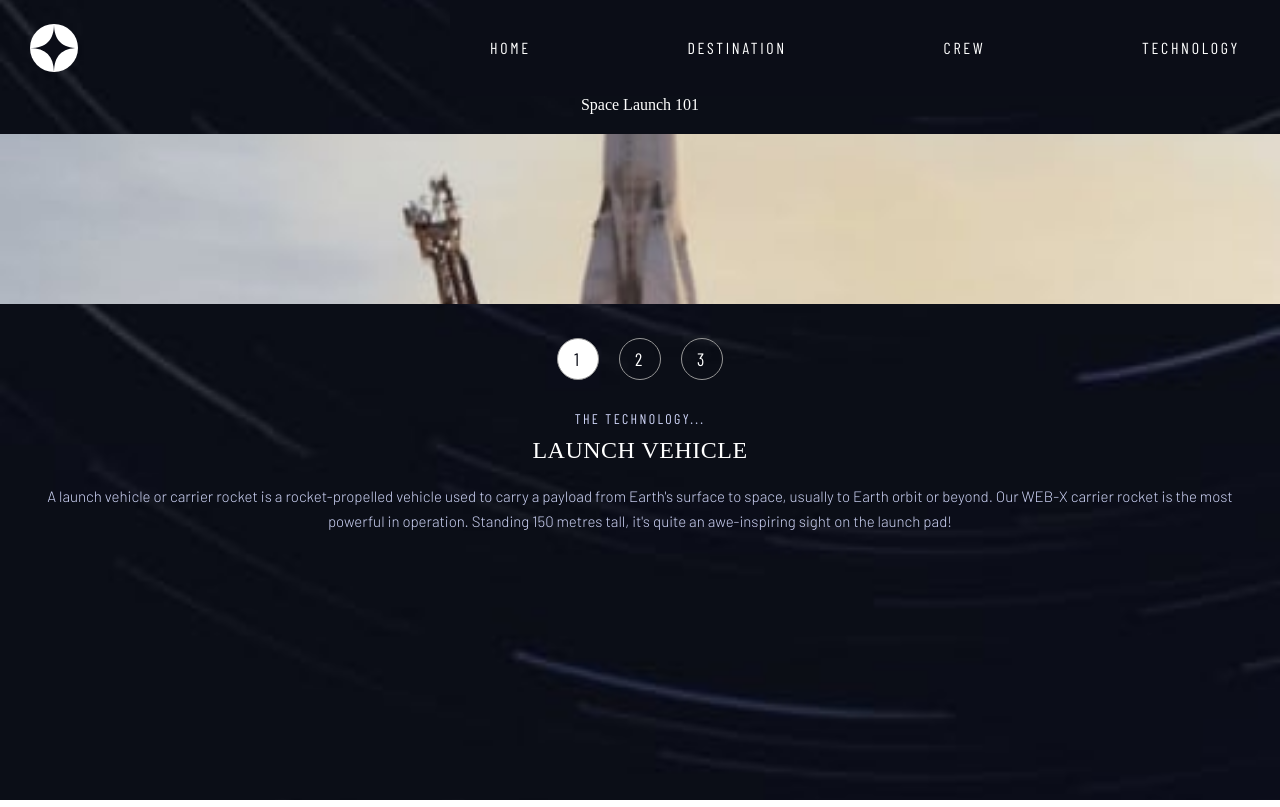
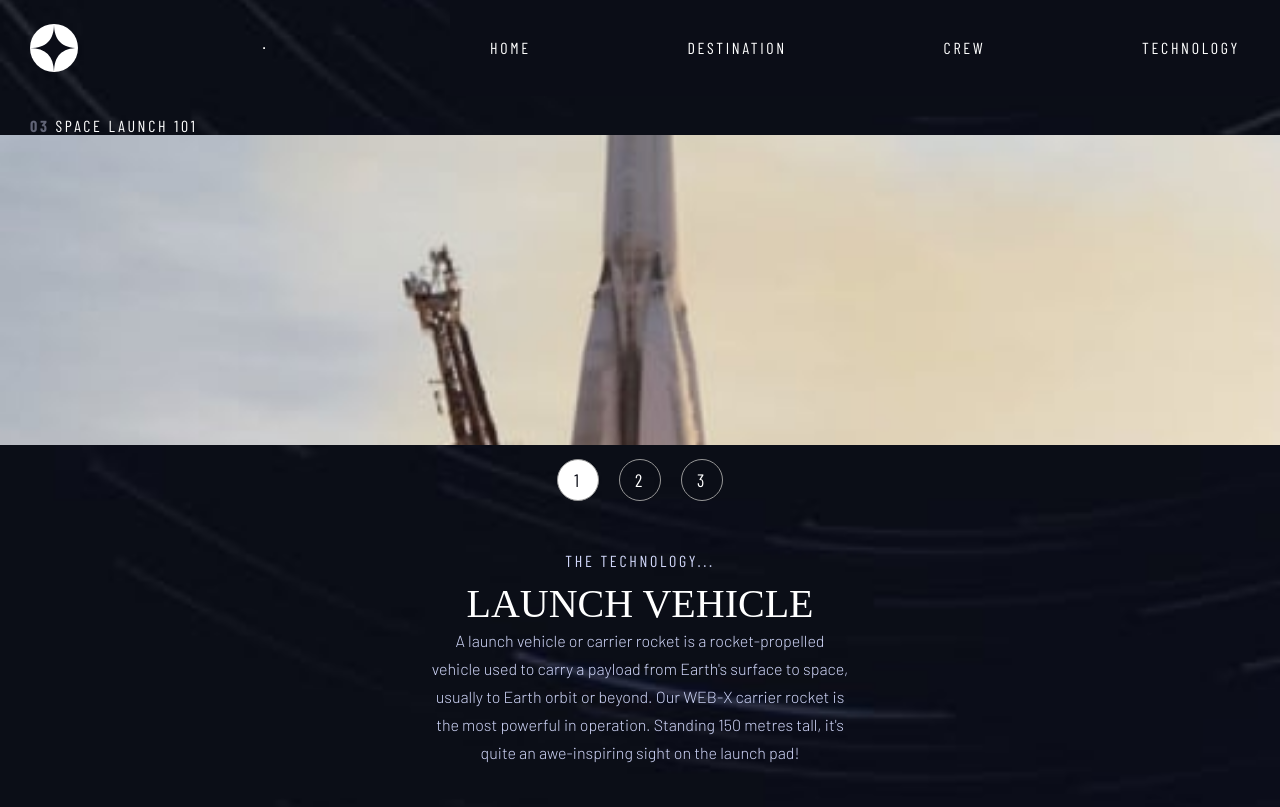
Before and after one commit to teadulellari/Space-tourism-multi-page-website, a React (Vite) app: page /tech in a window 1280 px wide. Built offline with nearby package versions, Linux system fonts and the light colour scheme; a web font is replaced by a local one.

Commit message:
styling the tablet responsiveness

```diff
--- a/src/components/Crew.jsx
+++ b/src/components/Crew.jsx
@@ -42,6 +42,7 @@ const Crew = ({ crew }) => {
       <img width={"170px"} height={"auto"} src={new URL(images.png, import.meta.url).href} alt={name} />
 
       </div>
+      <div className="full-data">
       <div>
         <ul>
           {crew.map((member) => (
@@ -67,6 +68,7 @@ const Crew = ({ crew }) => {
       <div>
         <p>{bio}</p>
       </div>
+      </div>
     </div>
   );
 };
--- a/src/components/NavBar.jsx
+++ b/src/components/NavBar.jsx
@@ -22,6 +22,7 @@ const Navbar = () => {
     <>
       <nav className={isOpen ? 'show' : ''}>
         <img className="logo" src={Logo} alt="logo" />
+        <hr/>
         <img
           className={`hamburger-icon ${isOpen ? 'hide' : ''}`}
           src={HamburgerIcon}
--- a/src/components/Tech.jsx
+++ b/src/components/Tech.jsx
@@ -58,6 +58,7 @@ const Tech = ({ tech }) => {
           ))}
         </ul>
       </div>
+      <div className="tech-full-data">
       <div className="tech-data">
         <h3>The Technology...</h3>
         <h1>{name}</h1>
@@ -65,6 +66,7 @@ const Tech = ({ tech }) => {
       <div>
         <p>{description}</p>
       </div>
+      </div>
     </div>
   );
 };
--- a/src/styling/crew.css
+++ b/src/styling/crew.css
@@ -11,6 +11,20 @@
     margin: 20px 0px;
     padding: 0px 20px;
 }
+.crew-container .title {
+  font-family: "Barlow Condensed", sans-serif;
+  font-size: 16px;
+  font-weight: normal;
+  letter-spacing: 2.7px;
+  text-transform: uppercase;
+  padding-left: 10px;
+}
+.crew-container .bold-number {
+  color: var(--secondary-color);
+  font-weight: bold;
+  display: contents;
+}
+
 .dot, .empty-dot {
     width: 10px;
     height: 10px;
@@ -47,6 +61,7 @@
 .crew-container ul {
  padding: 0;
  text-align: center;
+ justify-content: center;
 
 }
 .crew-container li {
@@ -60,6 +75,13 @@
   border-bottom: 1px solid var(--secondary-gray);
 
 }
+.full-data{
+  display: flex;
+  flex-direction: column;
+  justify-content: center;
+  margin: 20px;
+
+}
 .member-data {
   display: flex;
   flex-direction: column;
@@ -67,3 +89,73 @@
   margin: 20px;
 
 }
+
+/* Tablet and larger screens */
+@media screen and (min-width: 768px) {
+  .crew-container {
+    justify-content: space-between;
+    height: calc(100vh - 96px);
+  }
+
+  .title {
+    font-size: 20px;
+    letter-spacing: 3.38px;
+    align-self: flex-start;
+    margin-top: 20px;
+    order: -1;
+  }
+
+  .crew-container .full-data {
+    display: flex;
+    flex-direction: column;
+    align-items: center;
+  }
+
+  .crew-container ul {
+    order: 3;
+  }
+
+  .crew-container .full-data > div:first-child {
+    order: 4;
+  }
+
+  .crew-container .dot {
+    order: 5;
+  }
+
+  .full-data {
+    order: -1;
+    width: 458px;
+  }
+
+  .crew-image {
+    width: 80%;
+    margin-top: 20px;
+    border-bottom: none;
+  }
+
+  .member-data {
+    width: 100%;
+    margin-bottom: 20px;
+  }
+
+  .crew-container h1 {
+    font-size: 40px;
+    line-height: auto;
+    margin-top: 10px;
+  }
+
+  .crew-container h2 {
+    font-size: 24px;
+    line-height: auto;
+  }
+
+  .crew-container p {
+    font-size: 16px;
+    line-height: 28px;
+  }
+
+  .crew-container img {
+    width: 456.37px;
+  }
+}
--- a/src/styling/destination.css
+++ b/src/styling/destination.css
@@ -63,7 +63,7 @@ ul {
   font-size: 56px;
   margin: 0;
 }
-hr {
+.dest-container hr {
   border: 0.5px solid var(--secondary-color);
   width: 90%;
   margin: 20px 0;
--- a/src/styling/navBar.css
+++ b/src/styling/navBar.css
@@ -15,6 +15,7 @@ nav {
   height: 40px;
   width: 40px;
 }
+
 
 ul {
   list-style: none;
--- a/src/styling/tech.css
+++ b/src/styling/tech.css
@@ -7,7 +7,19 @@
   align-items: center;
   justify-content: center;
 }
-
+.tech-container .title {
+  font-family: "Barlow Condensed", sans-serif;
+  font-size: 16px;
+  font-weight: normal;
+  letter-spacing: 2.7px;
+  text-transform: uppercase;
+  padding-left: 30px;
+}
+.tech-container .bold-number {
+  color: var(--secondary-color);
+  font-weight: bold;
+  display: contents;
+}
 .tech-container h1 {
   font-size: 24px;
   font-weight: normal;
@@ -66,3 +78,48 @@
 .tech-container p {
   margin: 0 20px;
 }
+
+@media screen and (min-width: 768px) {
+  .tech-container {
+    height: calc(100vh - 96px);
+    color: var(--primary-white);
+    display: flex;
+    flex-direction: column;
+    text-align: center;
+    padding: 0;
+    align-items: center;
+    justify-content: space-around;
+  }
+  .tech-container img {
+    width: 100vw;
+    height: 310px;
+    object-fit: cover;
+    margin: 0;
+  }
+  .tech-full-data {
+    width: 458px;
+    padding: 40px;
+  }
+  .tech-container h1 {
+    font-size: 40px;
+    letter-spacing: 0px;
+    line-height: auto;
+
+  }
+
+  .tech-container h3 {
+    font-size: 16px;
+    letter-spacing: 2.7px;
+    line-height: auto;
+
+  }
+  .tech-container p {
+    font-size: 16px;
+    letter-spacing: 0px;
+    line-height: 28px;
+  }
+  .tech-data{
+    margin: 0px;
+  }
+
+}
```
